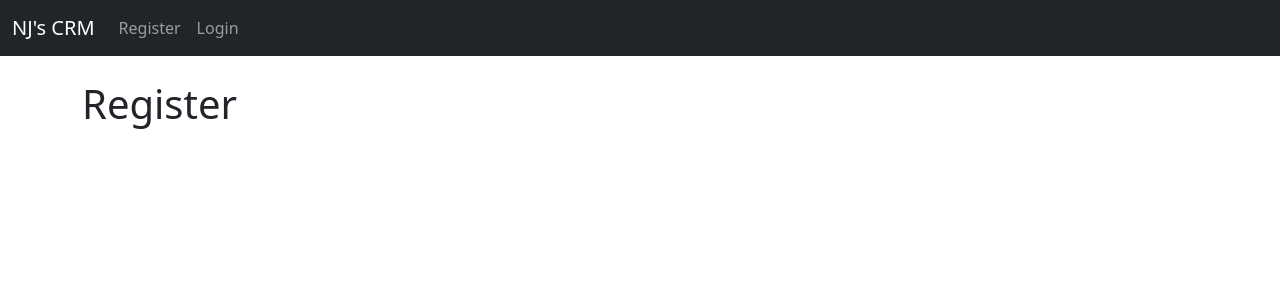
After one commit to zEleceed/CRM-Django-Practice, a Django app: page /register/ in a window 1280 px wide. The commit adds this page. Shown: the top 300 px of the page. Run offline with Django 4.2, Linux system fonts and the light colour scheme.

Commit message:
Update on NavBar and users

```diff
--- a/requirements.txt
+++ b/requirements.txt
@@ -1,2 +1,3 @@
 Django==4.1.3
 mysql-connector-python==8.2.0
+pymysql == 1.1.0
--- a/website/templates/navbar.html
+++ b/website/templates/navbar.html
@@ -12,6 +12,9 @@
           </li>
         {% else %}
           <li class="nav-item">
+            <a class="nav-link" href="{%url 'register' %}">Register</a>
+          </li>
+          <li class="nav-item">
             <a class="nav-link" href="{%url 'home' %}">Login</a>
           </li>
 
--- /dev/null
+++ b/website/templates/register.html
@@ -0,0 +1,6 @@
+{% extends 'base.html'%}
+{% block content%}
+
+<h1>Register</h1>
+
+{% endblock%}
--- a/website/urls.py
+++ b/website/urls.py
@@ -6,4 +6,5 @@ urlpatterns = [
     path('', views.home, name='home'),
    # path('login/', views.login_user, name='login'),
     path('logout/', views.logout_user, name='logout'),
+    path('register/', views.register_user, name='register')
 ]
--- a/website/views.py
+++ b/website/views.py
@@ -28,3 +28,6 @@ def logout_user(request):
     messages.success(request, "Why you running....Fine bruda, see you later....")
     return redirect('home')
     pass
+
+def register_user(request):
+    return render(request, 'register.html', {})
```
Also changed, not shown: website/forms.py (added, +25 -0 lines).
